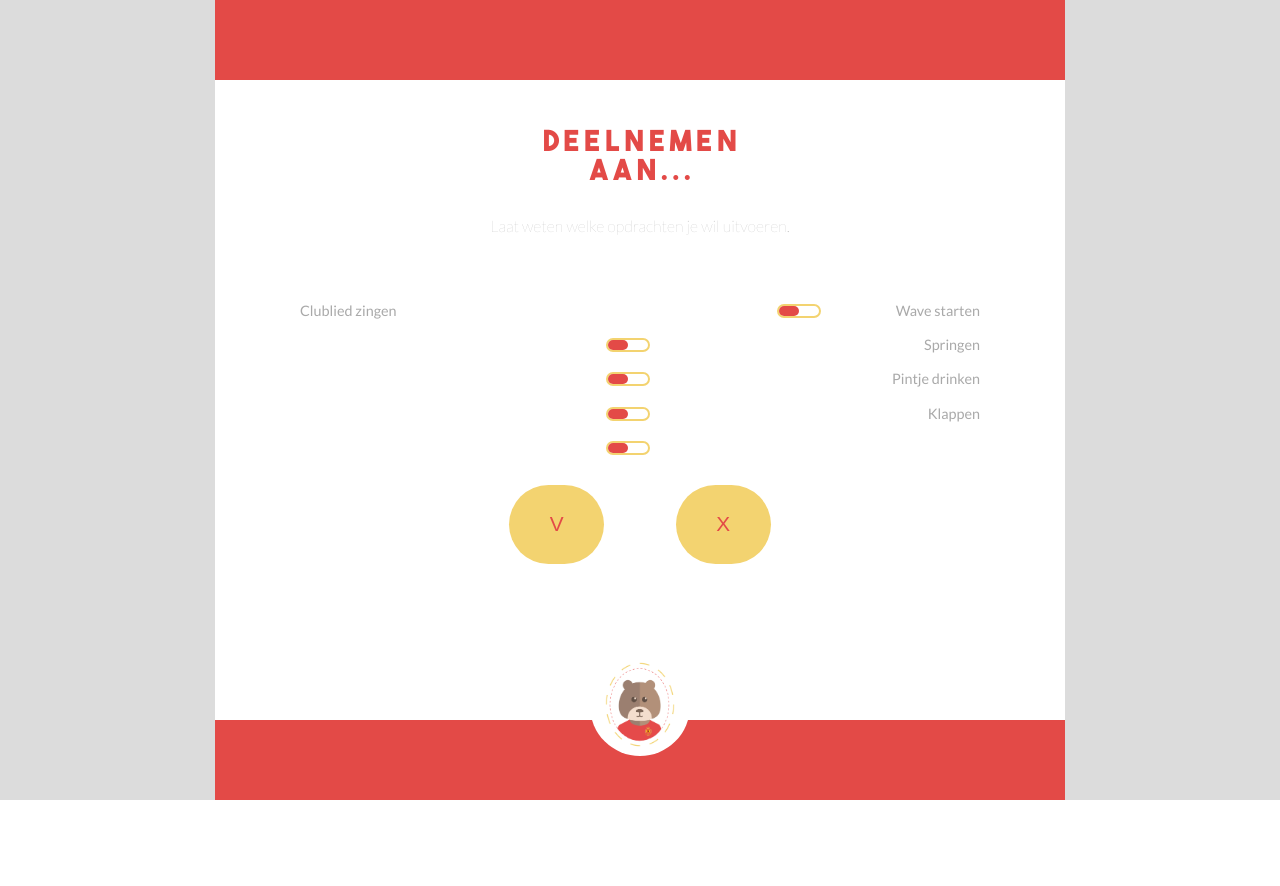
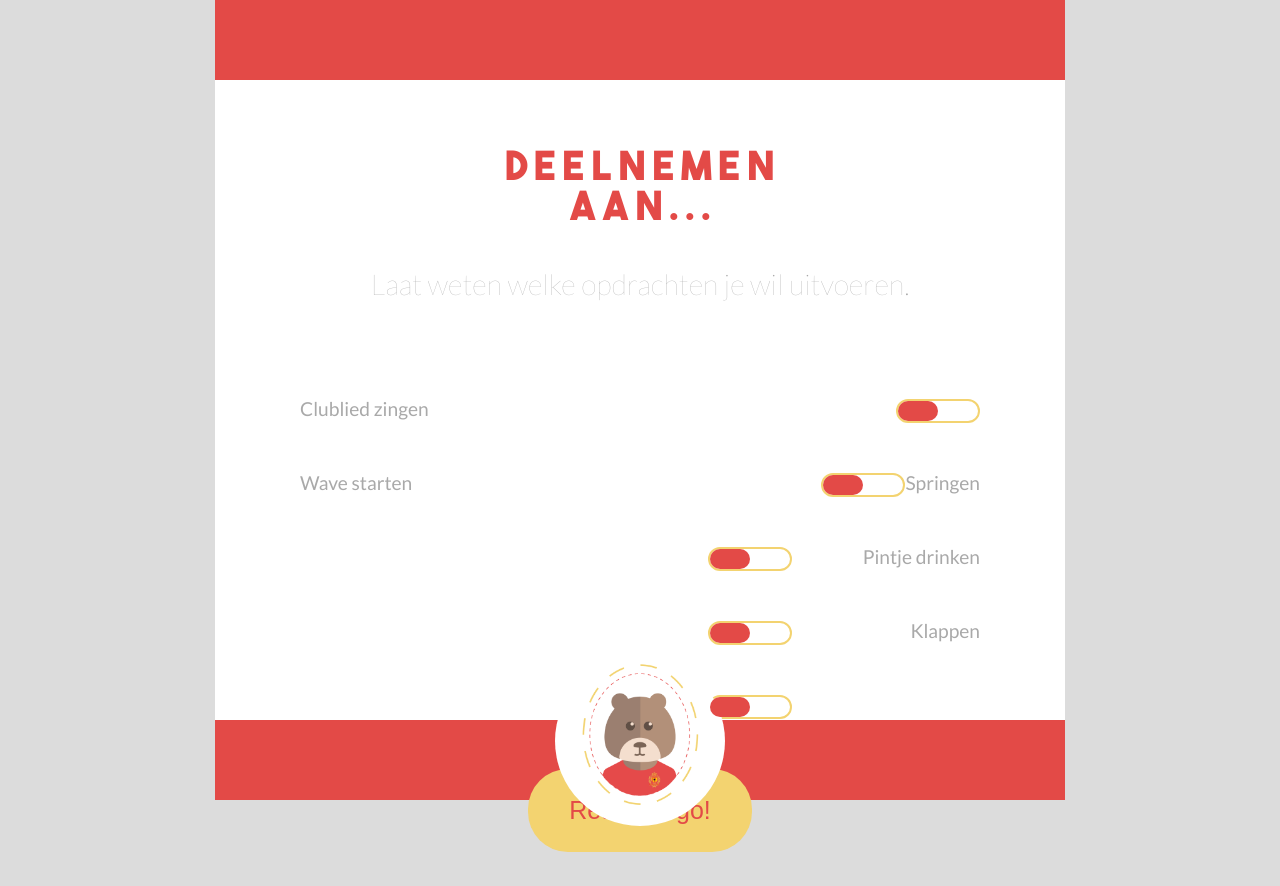
Before and after one commit to r0615219/superfan, a PHP site: page /voorkeuren.php in a window 1280 px wide. Before the commit the page ends 800 px from the top, so only its background shows below. Run offline with PHP 8.4, Linux system fonts and the light colour scheme.

Commit message:
Changed CSS for ipadversion

```diff
--- a/css/style.css
+++ b/css/style.css
@@ -146,6 +146,81 @@ body{
     color: white;
 }
 
+@media screen and (min-width: 760px) {
+
+    .content h1 {
+
+        font-size: 2.5em;
+        padding-top: 70px;
+    }
+
+    .content p {
+
+        margin-top: 40px;
+        font-size: 1.8em;
+    }
+
+
+    .buttonsVak {
+
+        margin-top: 80px;
+    }
+
+    #buttonVak a {
+        font-size: 1.8em;
+    }
+
+
+    .red-banner .logo{
+
+        width: 170px;
+        height: 170px;
+    }
+
+    .btn-square{
+
+        width: 200px;
+        height: 200px;
+        border: 4px dashed #E34A47;
+        border-radius: 15px;
+        margin-top: 70px;
+    }
+
+    .btn-square p{
+
+        padding-top: 20px;
+        font-size: 4em;
+
+    }
+
+    #btn-ja, #btn-nee {
+
+        background-color: #F3D370 ;
+        color: #E34A47;
+        font-size: 1.3em;
+        font-weight: 500;
+        padding-left: 8%;
+        padding-right: 8%;
+        padding-top: 6%;
+        padding-bottom: 6%;
+        margin: 5%;
+        border-radius: 40px;
+        border: none;
+        margin-top: -20px;
+
+    }
+
+    .modal-header, .modal-footer{
+        background-color: #E34A47;
+        color: white;
+    }
+
+
+
+}
+
+
+
 /* - - -  Modal pop-up keuze supportersvak - - - */
 
 #kiesVak .modal-body .vakken{
@@ -210,7 +285,7 @@ body{
     margin-top: 5px;
 }
 
-.btn {
+#btn {
 
     font-size: 0.9em;
     color: darkgrey;
@@ -233,22 +308,20 @@ input[type=checkbox] {
     position: relative;
 }
 
-#checkboxSlide:before {
+#checkboxSlide:after {
     position: absolute;
     left: 13px;
     height: 2px;
     color: #F3D370;
-    font-size: 16px;
 }
 
 
-#checkboxSlide:after {
+#checkboxSlide:before {
     position: absolute;
     top: 12px;
     left: 84px;
     height: 2px;
     color: #E34A47 ;
-    font-size: 16px;
 }
 
 #checkboxSlide label {
@@ -289,9 +362,62 @@ input[type=checkbox] {
         margin-left: 45%;
     }
 
+
     .submitBtns {
 
         margin-top: 50px;
+    }
+
+}
+
+@media screen and (min-width: 760px) {
+
+    .voorkeuren {
+
+        margin-top: 50px;
+    }
+
+    #btn {
+
+        font-size: 1.2em;
+        margin-top: 50px;
+    }
+
+
+    .voorkeuren #checkboxSlide {
+
+        width: 80px;
+        height: 20px;
+        margin-top: 50px;
+        margin-left: 60%;
+    }
+
+
+    #checkboxSlide label {
+        width: 40px;
+        height: 20px;
+
+    }
+
+    #checkboxSlide input[type=checkbox]:checked + label {
+        left: 40px;
+
+    }
+
+    .submitBtns  {
+
+        margin-top: 70px;
+        font-size: 1.2em;
+
+    }
+
+    #btn-ja, #btn-nee {
+
+        padding-left: 6%;
+        padding-right: 6%;
+        padding-top: 4%;
+        padding-bottom: 4%;
+
     }
 
 }
--- a/voorkeuren.php
+++ b/voorkeuren.php
@@ -45,14 +45,14 @@
             <div class="voorkeuren">
 
 
-                <label for="zingen" class="btn">Clublied zingen</label>
+                <label for="zingen" id="btn">Clublied zingen</label>
 
                 <div id="checkboxSlide">
                     <input type="checkbox" id="checkboxSlideInput" name="zingen" />
                     <label for="checkboxSlideInput"></label>
                 </div>
 
-                <label for="wave" class="btn">Wave starten</label>
+                <label for="wave" id="btn">Wave starten</label>
 
                 <div id="checkboxSlide">
                     <input type="checkbox" id="checkboxSlideInput" name="wave" />
@@ -60,7 +60,7 @@
                 </div>
 
 
-                <label for="springen" class="btn">Springen</label>
+                <label for="springen" id="btn">Springen</label>
 
                 <div id="checkboxSlide">
                     <input type="checkbox" id="checkboxSlideInput" name="springen" />
@@ -68,7 +68,7 @@
                 </div>
 
 
-                <label for="drinken" class="btn">Pintje drinken</label>
+                <label for="drinken" id="btn">Pintje drinken</label>
 
                 <div id="checkboxSlide">
                     <input type="checkbox" id="checkboxSlideInput" name="pintje" />
@@ -76,7 +76,7 @@
                 </div>
 
 
-                <label for="klappen" class="btn">Klappen</label>
+                <label for="klappen" id="btn">Klappen</label>
 
                 <div id="checkboxSlide">
                     <input type="checkbox" id="checkboxSlideInput" name="klappen" />
@@ -91,9 +91,7 @@
 
             <form action="" method="post">
 
-                <button type="submit" name="ja" id="btn-ja">V</button>
-
-                <button type="submit" name="nee" id="btn-nee">X</button>
+                <button type="submit" name="ja" id="btn-ja">Ready to go!</button>
 
             </form>
 
```
